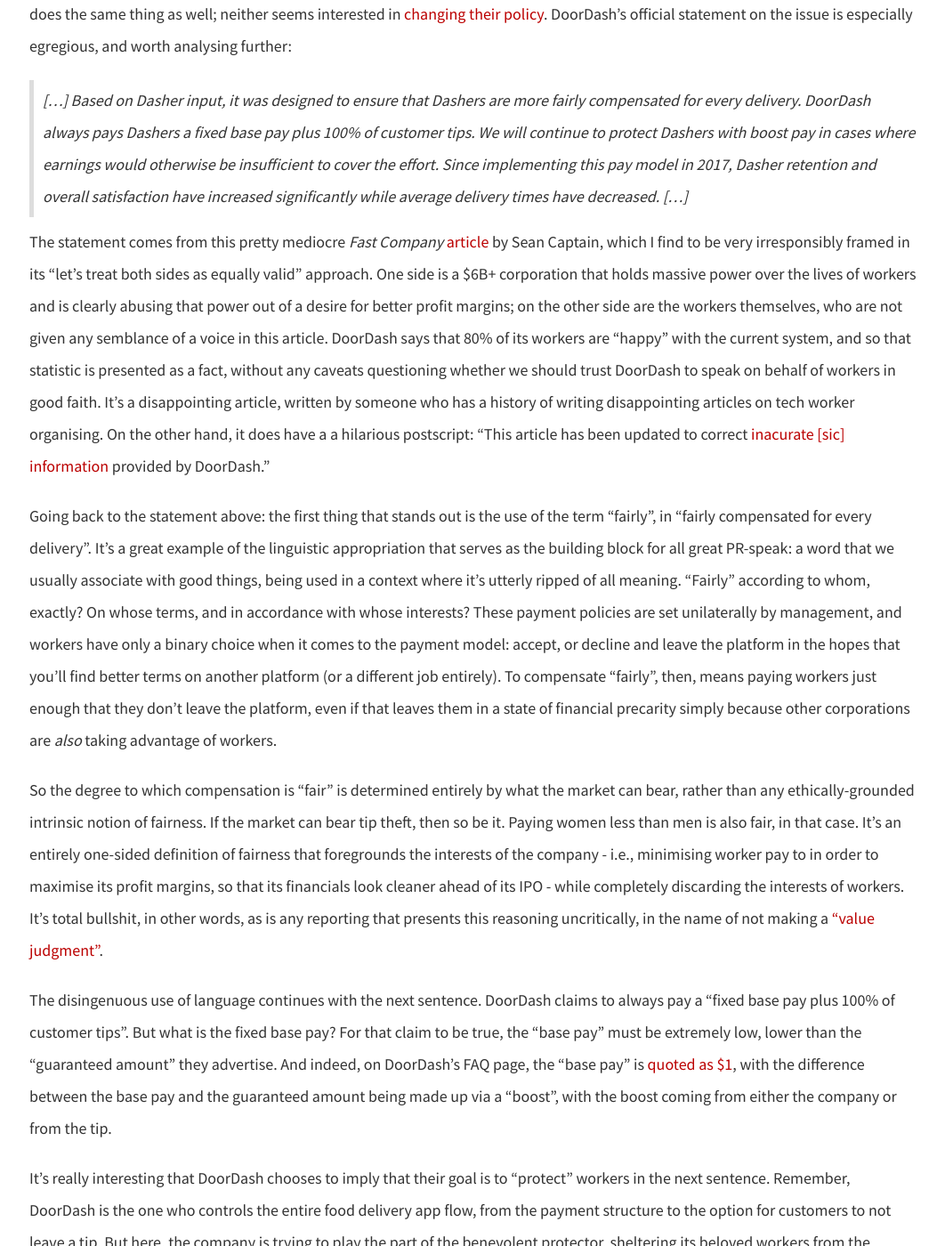
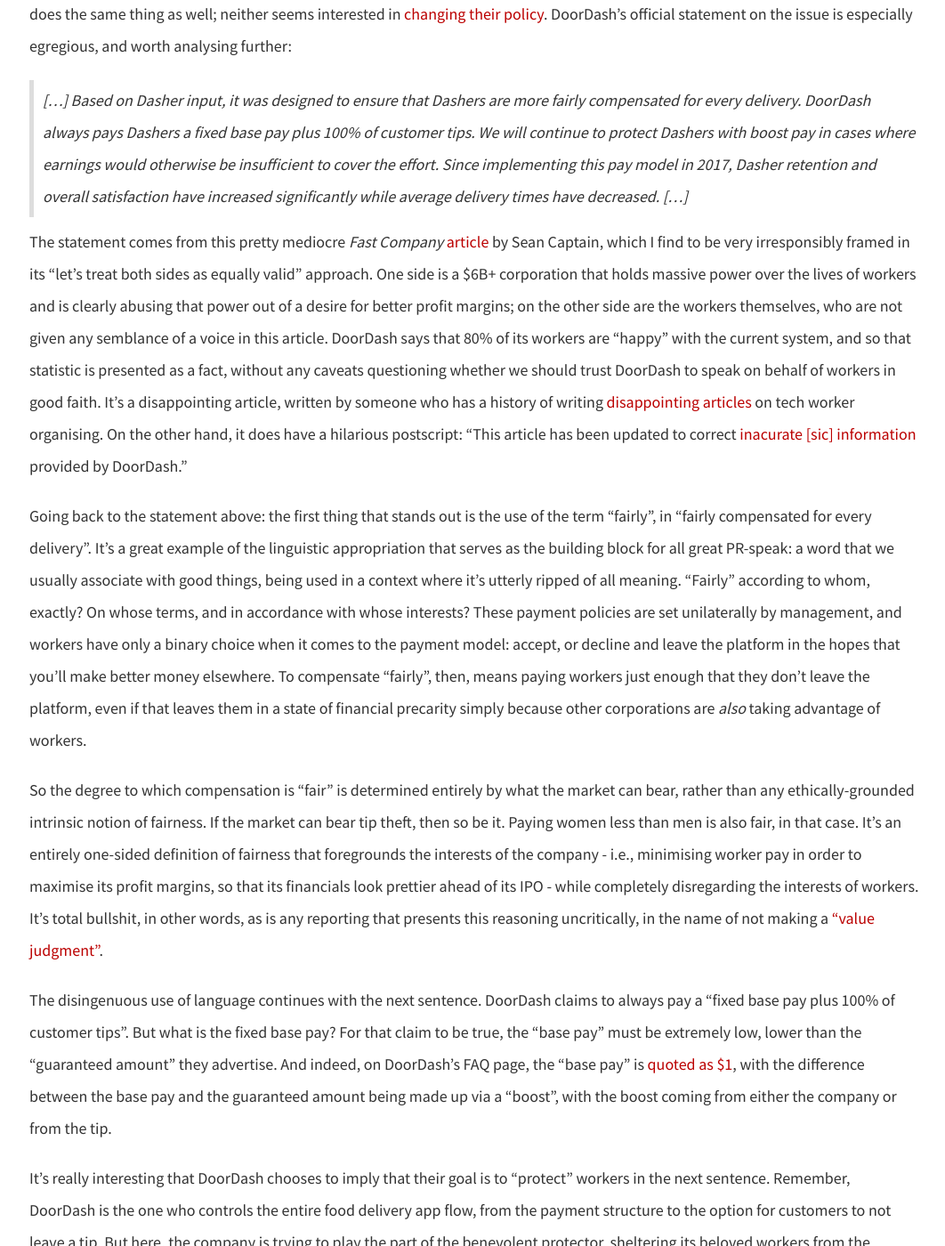
Before and after one commit to dellsystem/dellsystem.github.io, a Jekyll site: the page built from _posts/2019-2-12-fragments-43.md, in a window 1280 px wide and 1400 px high, scrolled down 935 px. Shown: the whole window at 89% size, without its empty margins (107-1169 px from the left). Built offline with Jekyll 4.4.1, drawn with Linux system fonts in a browser that asks for light colours; some of the changed text lies outside the part shown.

Commit message:
Update fragments-43

```diff
--- a/_posts/2019-2-12-fragments-43.md
+++ b/_posts/2019-2-12-fragments-43.md
@@ -15,11 +16,11 @@ Last week, Instacart workers fought back against the policy of institutionalised
 
 > [...] Based on Dasher input, it was designed to ensure that Dashers are more fairly compensated for every delivery. DoorDash always pays Dashers a fixed base pay plus 100% of customer tips. We will continue to protect Dashers with boost pay in cases where earnings would otherwise be insufficient to cover the effort. Since implementing this pay model in 2017, Dasher retention and overall satisfaction have increased significantly while average delivery times have decreased. [...]
 
-The statement comes from this pretty mediocre _Fast Company_ [article](https://www.fastcompany.com/90305854/exclusive-doordash-reveals-how-much-it-relies-on-customer-tips-to-pay-its-workers) by Sean Captain, which I find to be very irresponsibly framed in its "let's treat both sides as equally valid" approach. One side is a $6B+ corporation that holds massive power over the lives of workers and is clearly abusing that power out of a desire for better profit margins; on the other side are the workers themselves, who are not given any semblance of a voice in this article. DoorDash says that 80% of its workers are "happy" with the current system, and so that statistic is presented as a fact, without any caveats questioning whether we should trust DoorDash to speak on behalf of workers in good faith. It's a disappointing article, written by someone who has a history of writing disappointing articles on tech worker organising. On the other hand, it does have a a hilarious postscript: "This article has been updated to correct [inacurate \[sic\] information](https://twitter.com/seancaptain/status/1095460706189623296) provided by DoorDash."
+The statement comes from this pretty mediocre _Fast Company_ [article](https://www.fastcompany.com/90305854/exclusive-doordash-reveals-how-much-it-relies-on-customer-tips-to-pay-its-workers) by Sean Captain, which I find to be very irresponsibly framed in its "let's treat both sides as equally valid" approach. One side is a $6B+ corporation that holds massive power over the lives of workers and is clearly abusing that power out of a desire for better profit margins; on the other side are the workers themselves, who are not given any semblance of a voice in this article. DoorDash says that 80% of its workers are "happy" with the current system, and so that statistic is presented as a fact, without any caveats questioning whether we should trust DoorDash to speak on behalf of workers in good faith. It's a disappointing article, written by someone who has a history of writing [disappointing articles](https://www.fastcompany.com/90202378/meet-the-silicon-valley-socialists-pushing-a-surge-in-tech-worker-activism) on tech worker organising. On the other hand, it does have a hilarious postscript: "This article has been updated to correct [inacurate \[sic\] information](https://twitter.com/seancaptain/status/1095460706189623296) provided by DoorDash."
 
-Going back to the statement above: the first thing that stands out is the use of the term "fairly", in "fairly compensated for every delivery". It's a great example of the linguistic appropriation that serves as the building block for all great PR-speak: a word that we usually associate with good things, being used in a context where it's utterly ripped of all meaning. "Fairly" according to whom, exactly? On whose terms, and in accordance with whose interests? These payment policies are set unilaterally by management, and workers have only a binary choice when it comes to the payment model: accept, or decline and leave the platform in the hopes that you'll find better terms on another platform (or a different job entirely). To compensate "fairly", then, means paying workers just enough that they don't leave the platform, even if that leaves them in a state of financial precarity simply because other corporations are _also_ taking advantage of workers.
+Going back to the statement above: the first thing that stands out is the use of the term "fairly", in "fairly compensated for every delivery". It's a great example of the linguistic appropriation that serves as the building block for all great PR-speak: a word that we usually associate with good things, being used in a context where it's utterly ripped of all meaning. "Fairly" according to whom, exactly? On whose terms, and in accordance with whose interests? These payment policies are set unilaterally by management, and workers have only a binary choice when it comes to the payment model: accept, or decline and leave the platform in the hopes that you'll make better money elsewhere. To compensate "fairly", then, means paying workers just enough that they don't leave the platform, even if that leaves them in a state of financial precarity simply because other corporations are _also_ taking advantage of workers.
 
-So the degree to which compensation is "fair" is determined entirely by what the market can bear, rather than any ethically-grounded intrinsic notion of fairness. If the market can bear tip theft, then so be it. Paying women less than men is also fair, in that case. It's an entirely one-sided definition of fairness that foregrounds the interests of the company - i.e., minimising worker pay to in order to maximise its profit margins, so that its financials look cleaner ahead of its IPO - while completely discarding the interests of workers. It's total bullshit, in other words, as is any reporting that presents this reasoning uncritically, in the name of not making a ["value judgment"](https://twitter.com/seancaptain/status/1095492492516941824).
+So the degree to which compensation is "fair" is determined entirely by what the market can bear, rather than any ethically-grounded intrinsic notion of fairness. If the market can bear tip theft, then so be it. Paying women less than men is also fair, in that case. It's an entirely one-sided definition of fairness that foregrounds the interests of the company - i.e., minimising worker pay in order to maximise its profit margins, so that its financials look prettier ahead of its IPO - while completely disregarding the interests of workers. It's total bullshit, in other words, as is any reporting that presents this reasoning uncritically, in the name of not making a ["value judgment"](https://twitter.com/seancaptain/status/1095492492516941824).
 
 The disingenuous use of language continues with the next sentence. DoorDash claims to always pay a "fixed base pay plus 100% of customer tips". But what is the fixed base pay? For that claim to be true, the "base pay" must be extremely low, lower than the "guaranteed amount" they advertise. And indeed, on DoorDash's FAQ page, the "base pay" is [quoted as $1](https://dasherhelp.doordash.com/new-dasher-pay-model-faq/), with the difference between the base pay and the guaranteed amount being made up via a "boost", with the boost coming from either the company or from the tip.
 
```
Also changed, not shown: other parts of _posts/2019-2-12-fragments-43.md (+3 -2 lines).
